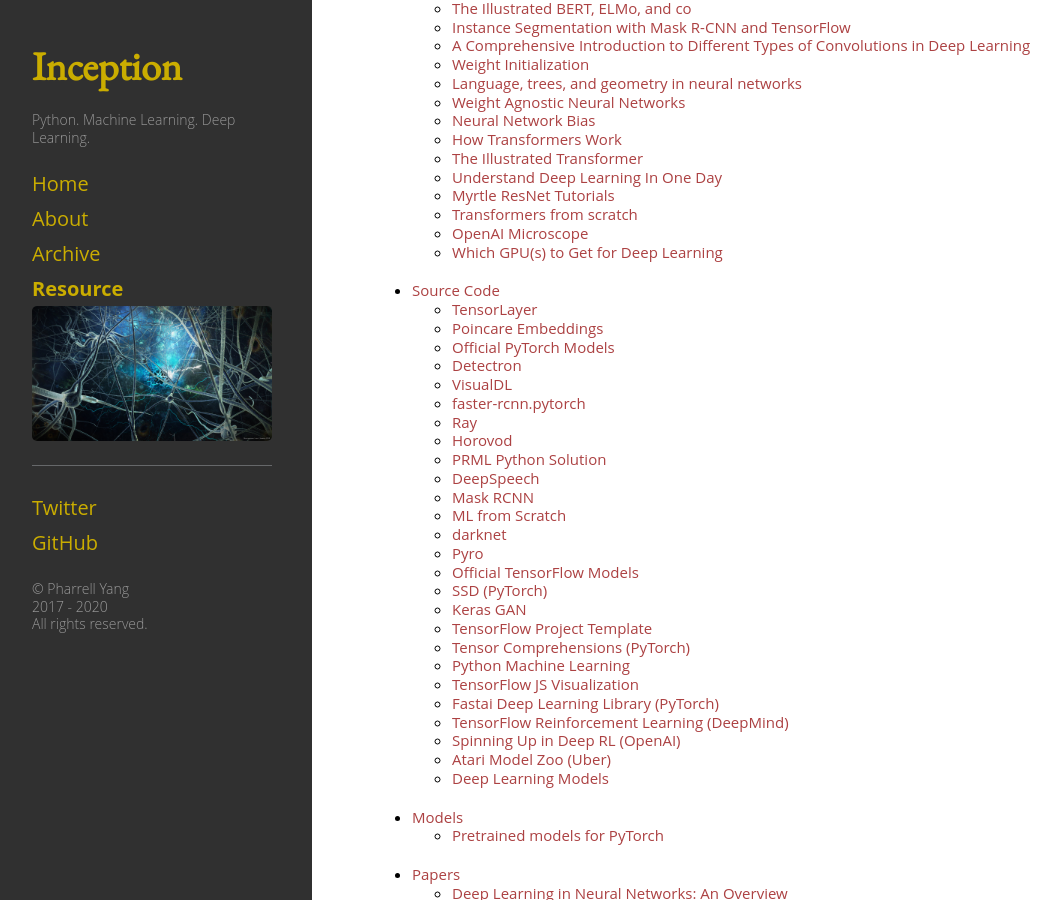
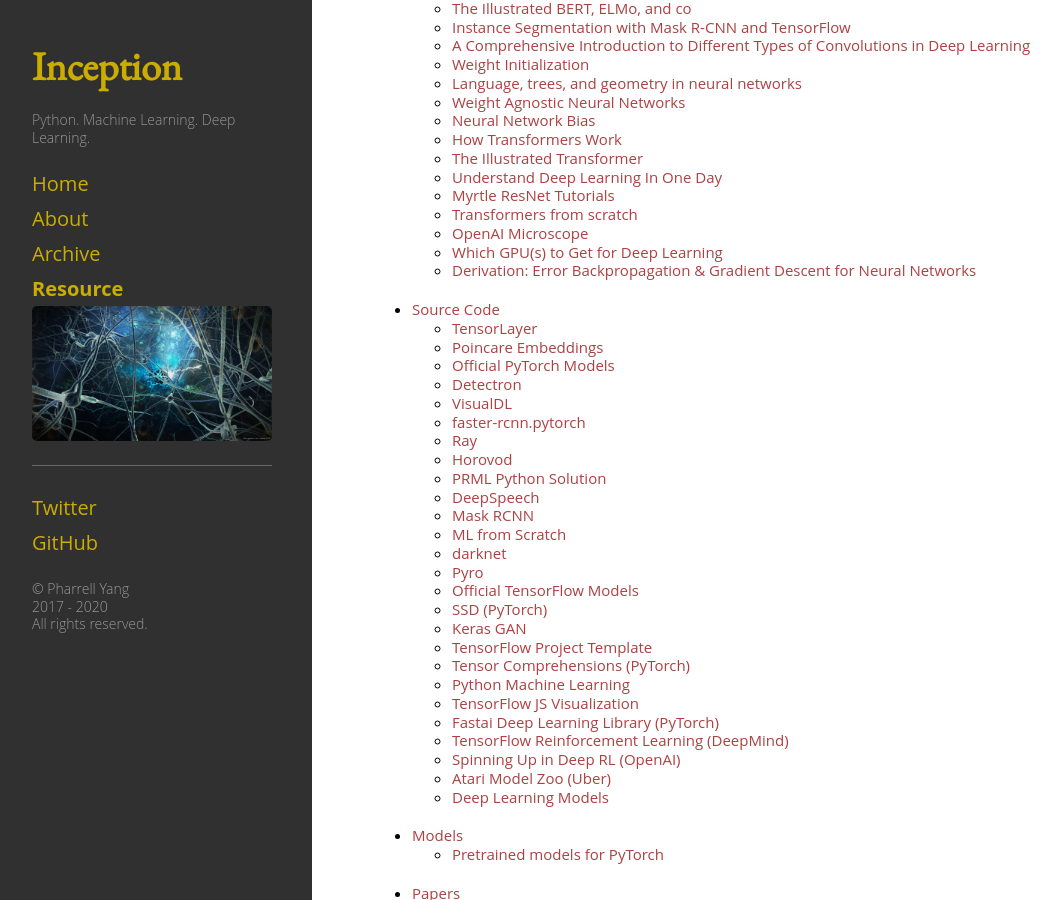
Before and after one commit to pharrellyhy/pharrellyhy.github.io.bakcup, a Jekyll site: the page built from resource.md, in a window 1280 px wide and 900 px high, scrolled down 1374 px. Shown: the whole window, without its empty margins (8-1069 px from the left). Built offline with Jekyll 4.4.1, drawn with Linux system fonts in a browser that asks for light colours.

Commit message:
updates resource

```diff
--- a/_data/nav.yml
+++ b/_data/nav.yml
@@ -233,6 +233,9 @@
 
     - title: "Which GPU(s) to Get for Deep Learning"
       url: "https://timdettmers.com/2020/09/07/which-gpu-for-deep-learning/"
+
+    - title: "Derivation: Error Backpropagation & Gradient Descent for Neural Networks"
+      url: "https://dustinstansbury.github.io/theclevermachine/derivation-backpropagation"
 
 - title: "Source Code"
   sublinks:
```
